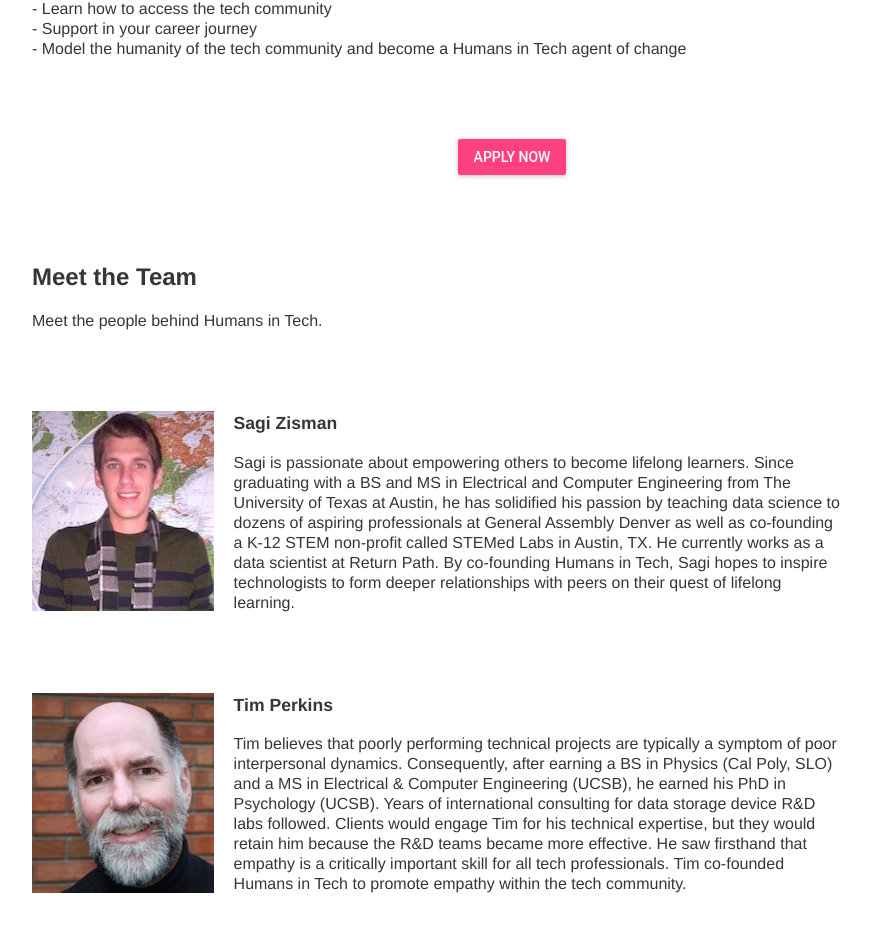
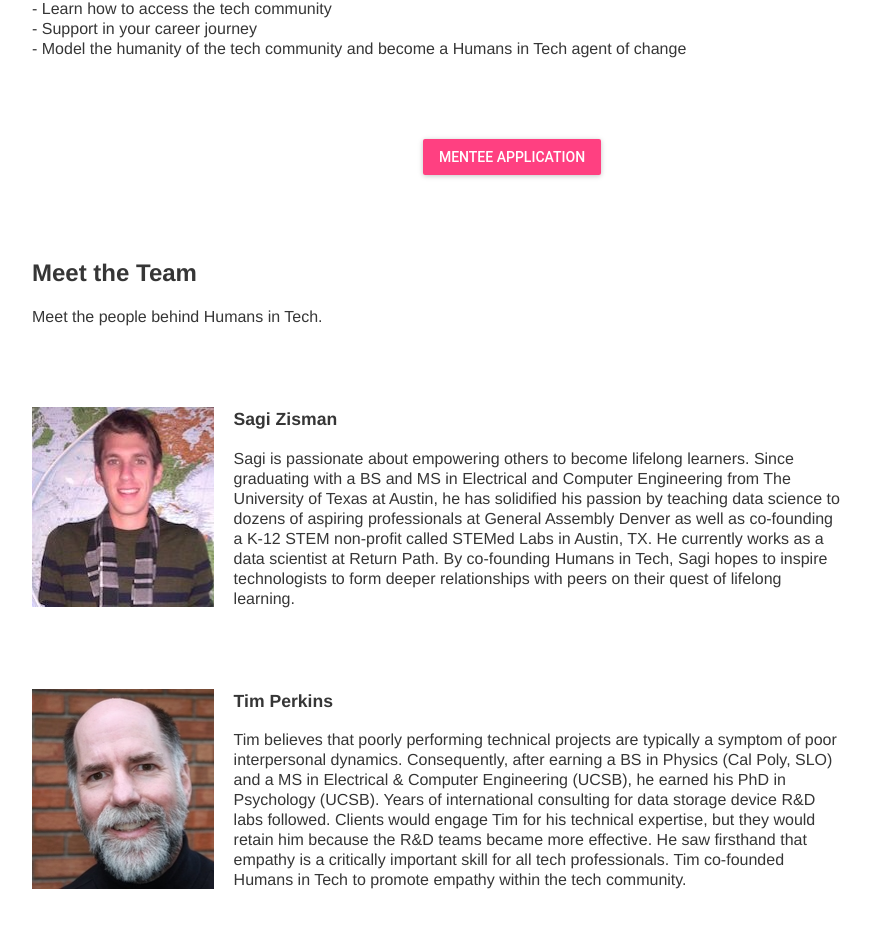
Before and after one commit to kdanna/humans-in-tech, a React (Create React App) app: page / in a window 1280 px wide. Shown: the part 2074-3005 px from the top of the page, without its empty margins (128-999 px from the left). Built offline with nearby package versions, Linux system fonts and the light colour scheme; a web font is replaced by a local one.

Commit message:
make application a link to google sheets

```diff
--- a/src/Landing.js
+++ b/src/Landing.js
@@ -44,8 +44,8 @@
             mentorshipApplication: "Apply Now",
         },
         forms: {
-            signUp: <iframe title='contactForm' src="https://docs.google.com/forms/d/e/1FAIpQLSeZTjMCK4iMPgpaKEm6TA6s0y46N3o6Ia_DI1tHTiFrZzihrQ/viewform?embedded=true" width="90%" height="300" frameborder="0" marginheight="0" marginwidth="0">Loading...</iframe>,
-            menteeApp: <iframe title='menteeForm' src="https://docs.google.com/forms/d/e/1FAIpQLSf9fTMdlP3pU0SoAGXJv3egd6PSfu49prdKe8LDaG6yg0pgHA/viewform?embedded=true" width="90%" height="300" frameborder="0" marginheight="0" marginwidth="0">Loading...</iframe>
+            signUp: <iframe title='contactForm' src="https://docs.google.com/forms/d/e/1FAIpQLSeZTjMCK4iMPgpaKEm6TA6s0y46N3o6Ia_DI1tHTiFrZzihrQ/viewform?embedded=true" width="90%" height="300" frameBorder="0" marginHeight="0" marginWidth="0">Loading...</iframe>,
+            menteeApp: <iframe title='menteeForm' src="https://docs.google.com/forms/d/e/1FAIpQLSf9fTMdlP3pU0SoAGXJv3egd6PSfu49prdKe8LDaG6yg0pgHA/viewform?embedded=true" width="90%" height="300" frameBorder="0" marginHeight="0" marginWidth="0">Loading...</iframe>
         }
     };
 
@@ -178,9 +178,16 @@
             <div className='content'>
                 <div className='row'>
                     <div className="column-full">
-                        <SignUp
+                        {/* <SignUp
                             label={this.text.buttonLabel.mentorshipApplication}
-                            title={this.text.forms.menteeApp}/>
+                            title={this.text.forms.menteeApp}
+                        /> */}
+                        <RaisedButton
+                            label={'Mentee Application'}
+                            secondary={true}
+                            href={'https://docs.google.com/forms/d/e/1FAIpQLSf9fTMdlP3pU0SoAGXJv3egd6PSfu49prdKe8LDaG6yg0pgHA/viewform?usp=sf_link'}
+                            target="_blank"
+                        />
                     </div>
                 </div>
             </div>
```
